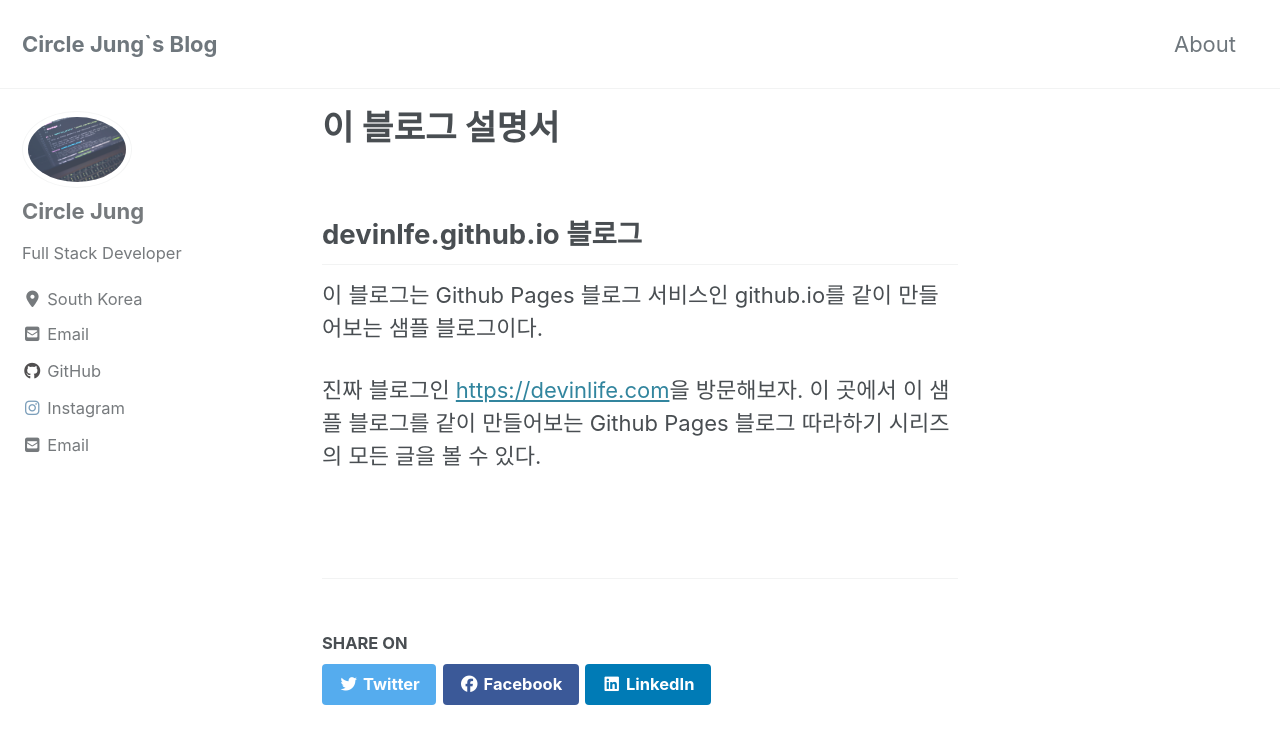
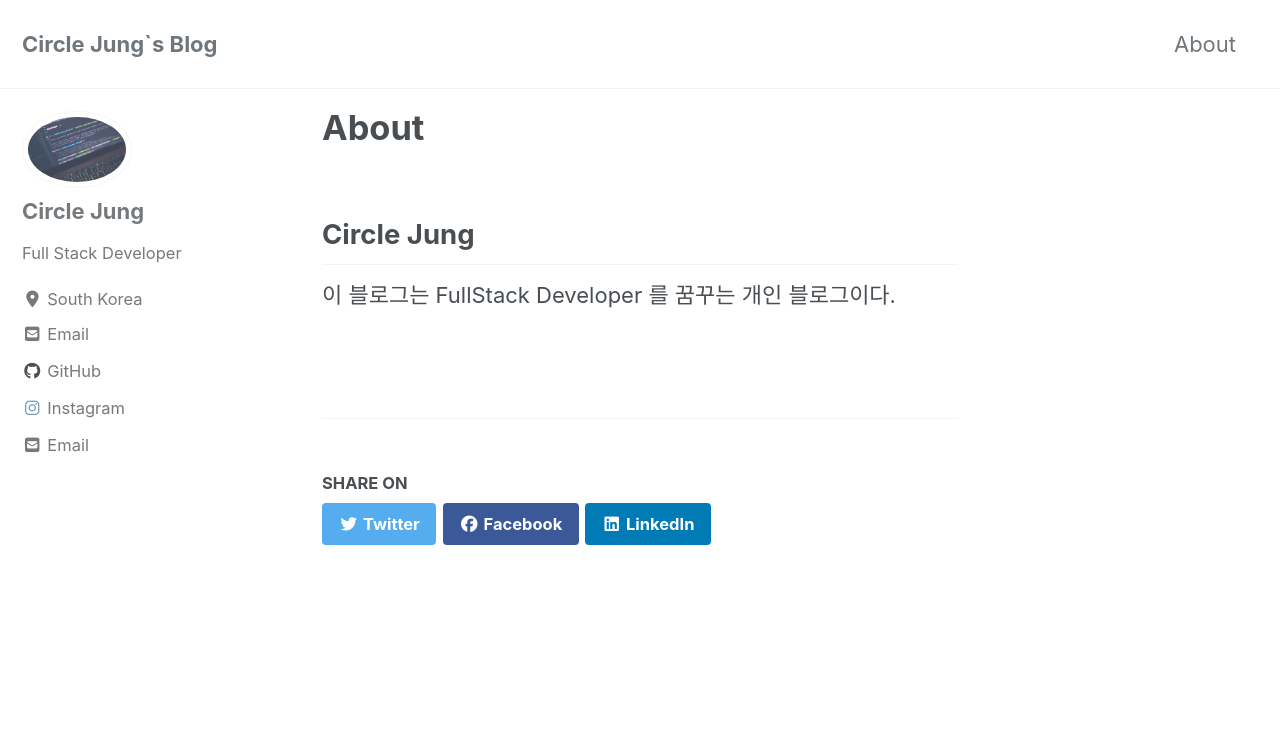
Before and after one commit to jwh0124/jwh0124.github.io, a Jekyll site: the page built from _pages/404.md, in a window 1280 px wide and 900 px high. Shown: the top 744 px of the window. Built offline with Jekyll 4.4.1, drawn with Linux system fonts in a browser that asks for light colours; cached includes are drawn as plain includes; nearby versions of some CDN libraries.

Commit message:
Update 404.md

```diff
--- a/_pages/404.md
+++ b/_pages/404.md
@@ -1,13 +1,9 @@
 ---
-title: "이 블로그 설명서"
+title: "About"
 permalink: /about/
 layout: single
 ---
 
-## devinlfe.github.io 블로그
+## Circle Jung
 
-이 블로그는 Github Pages 블로그 서비스인 github.io를 같이 만들어보는 샘플 블로그이다.
-
-진짜 블로그인 <https://devinlife.com>을 방문해보자.
-이 곳에서 이 샘플 블로그를 같이 만들어보는 Github Pages 블로그 따라하기 시리즈의
-모든 글을 볼 수 있다.
+이 블로그는 FullStack Developer 를 꿈꾸는 개인 블로그이다.
```
